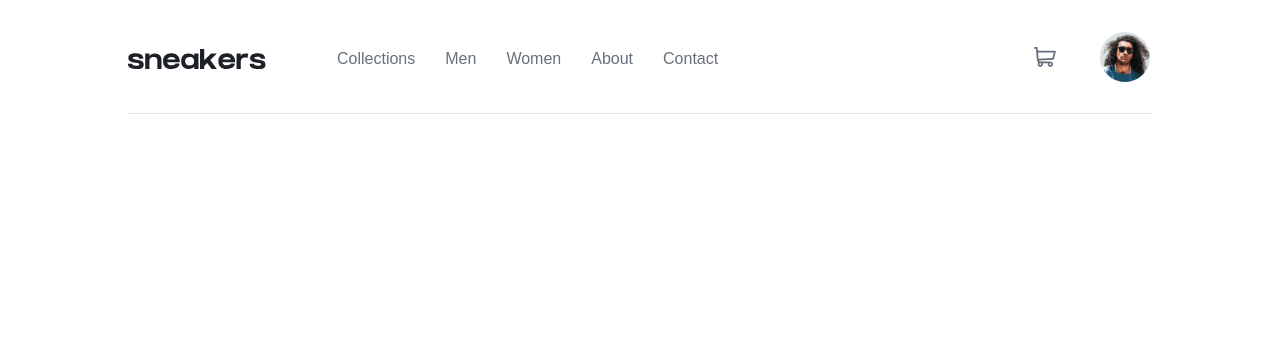
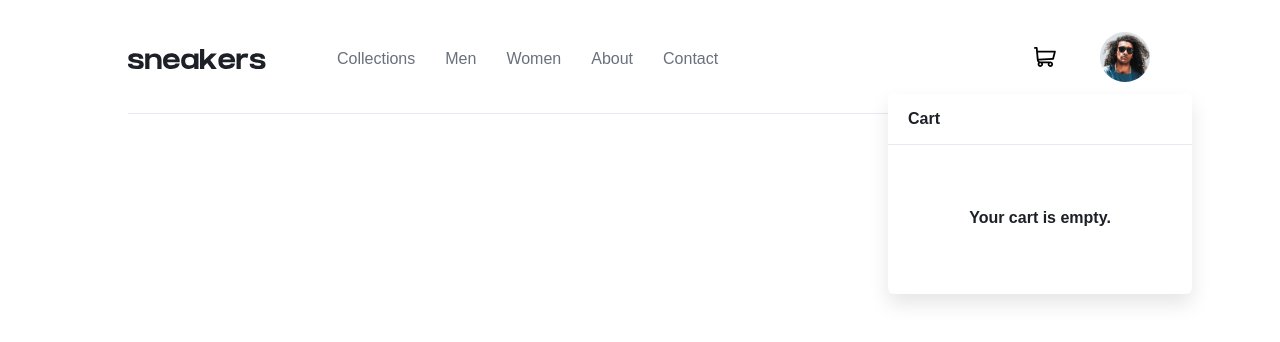
Before and after one commit to luka-99/React-Project, a React (Vite) app: page / in a window 1280 px wide. Both pictures are taken after a click on the picture 1045 px from the left and 57 px from the top of the page. Shown: the top 342 px of the page. Built offline with nearby package versions, Linux system fonts and the light colour scheme.

Commit message:
Header-functions

```diff
--- a/public/stylesheet/Header.css
+++ b/public/stylesheet/Header.css
@@ -69,6 +69,52 @@ body {
   cursor: pointer;
 }
 
+.cart-icon.active img {
+  filter: brightness(0) invert(0);
+}
+
+.cart-list {
+  position: absolute;
+  top: 110%;
+  right: -2.5rem;
+  width: 19rem;
+  height: 12.5rem;
+  background-color: #fff;
+  border-radius: 6px;
+  box-shadow: 0 10px 20px rgba(0, 0, 0, 0.1);
+  z-index: 1;
+  opacity: 0;
+}
+
+.cart-list.active {
+  opacity: 1;
+}
+
+.cart-list,
+.card-title,
+.cart-message {
+  color: #1d2026;
+  font-size: 1rem;
+  font-weight: 700;
+}
+
+.card-title {
+  margin-left: 1.25rem;
+}
+
+.cart-line {
+  position: relative;
+  width: 100%;
+  height: 1px;
+  background-color: #e4e9f2;
+  margin: 10px 0;
+}
+
+.cart-message {
+  text-align: center;
+  margin: 4rem 0;
+}
+
 .profile-picture {
   width: 3.1rem;
   height: 3.1rem;
--- a/src/App.jsx
+++ b/src/App.jsx
@@ -1,7 +1,13 @@
-// import { useState } from 'react';
+import { useState } from "react";
 import "../public/stylesheet/Header.css";
 
 function App() {
+  const [isCartOpen, setIsCartOpen] = useState(false);
+
+  const toggleCart = () => {
+    setIsCartOpen(!isCartOpen);
+  };
+
   return (
     <>
       <div className="Header">
@@ -18,7 +24,19 @@ function App() {
           </div>
           <div className="right-section">
             <div className="cart-icon">
+              <div
+                className={`cart-icon ${isCartOpen ? "active" : ""}`}
+                onClick={toggleCart}
+              >
               <img src="/images/cart.svg" className="cart" />
+                {isCartOpen && (
+                  <div className="cart-list active">
+                    <p className="card-title">Cart</p>
+                    <div className="cart-line"></div>
+                    <p className="cart-message center">Your cart is empty.</p>
+                  </div>
+                )}
+              </div>
             </div>
             <img src="/images/oval.png" className="profile-picture" />
           </div>
```
